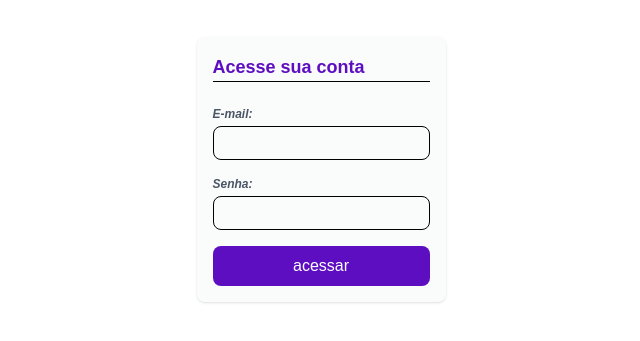
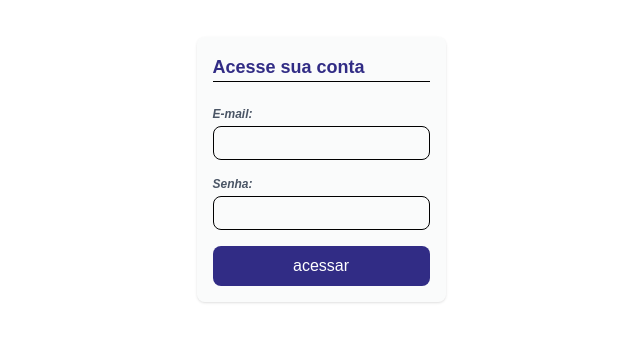
Before and after one commit to josecarlosmonteiro/registro-agendamento, a Next.js app: page /login in a window 1280 px wide. Shown: the part 231-572 px from the top of the page, without its empty margins (319-959 px from the left). Built offline with nearby package versions, Linux system fonts and the light colour scheme.

Commit message:
feat: implementar cor primária no tema + ajuste de componente em login form.

```diff
--- a/app/(pages)/globals.css
+++ b/app/(pages)/globals.css
@@ -1,4 +1,9 @@
 @import "tailwindcss";
+
+@theme {
+  --color-primary: var(--color-indigo-900);
+  --color-primary-light: var(--color-indigo-700);
+}
 
 body {
   font-family: Arial, Helvetica, sans-serif;
@@ -15,5 +20,5 @@ button {
 }
 
 input:focus {
-  @apply outline-violet-800;
+  @apply outline-primary-light;
 }
--- a/app/(pages)/login/page.tsx
+++ b/app/(pages)/login/page.tsx
@@ -5,7 +5,7 @@ export default function LoginPage() {
   return (
     <main className="h-screen flex justify-center items-center">
       <div className="p-4 rounded-lg shadow bg-gray-100/40">
-        <h1 className="text-lg font-semibold text-violet-800">Acesse sua conta</h1>
+        <h1 className="text-lg font-semibold text-primary">Acesse sua conta</h1>
         <hr /><br />
 
         <LoginForm submitFunction={submitLogin} />
--- /dev/null
+++ b/app/components/UI/Button.tsx
@@ -0,0 +1,20 @@
+import { ButtonHTMLAttributes } from "react";
+
+type TVariant = "primary";
+
+interface Props extends ButtonHTMLAttributes<HTMLButtonElement> {
+  variant?: TVariant;
+}
+
+export function Button({ variant = 'primary', className, ...rest }: Props) {
+  const variantStyles: Record<TVariant, string> = {
+    primary: 'bg-primary text-white hover:bg-primary-light'
+  }
+
+  return (
+    <button
+      {...rest}
+      className={`p-2 px-4 rounded-lg duration-200 ${variantStyles[variant]} ${className}`}
+    />
+  )
+}
--- a/app/components/login/LoginForm.tsx
+++ b/app/components/login/LoginForm.tsx
@@ -1,3 +1,5 @@
+import { Button } from "../UI/Button";
+
 type Props = {
   submitFunction: (formData: FormData) => void;
 }
@@ -15,12 +17,9 @@ export function LoginForm({ submitFunction }: Props) {
         <input className="border rounded-lg p-1 duration-200" type="password" name="password" required />
       </div>
 
-      <button
-        className="p-2 rounded-lg bg-violet-800 text-white duration-200"
-        type="submit"
-      >
+      <Button type="submit">
         acessar
-      </button>
+      </Button>
     </form>
   )
 }
```
